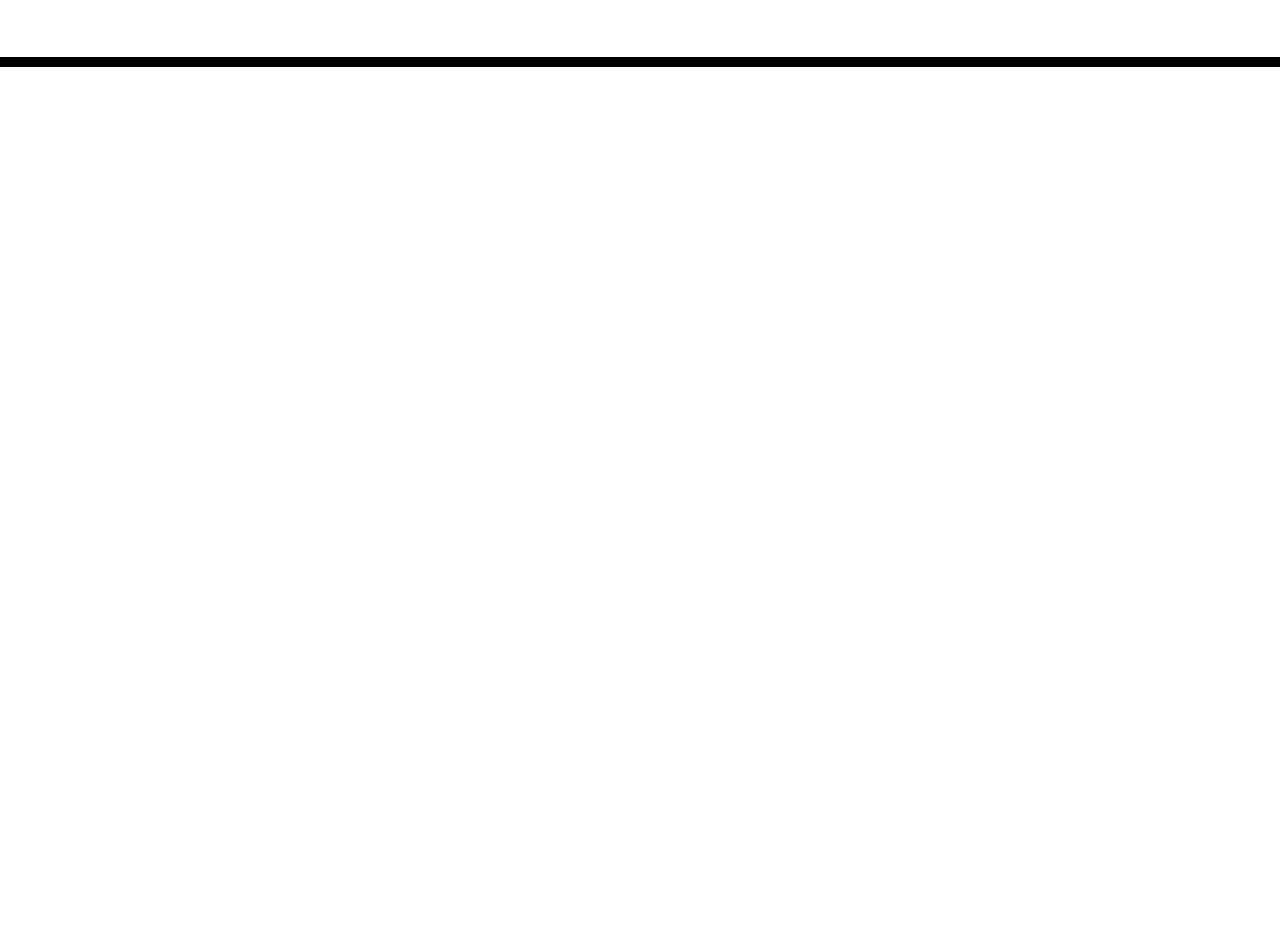
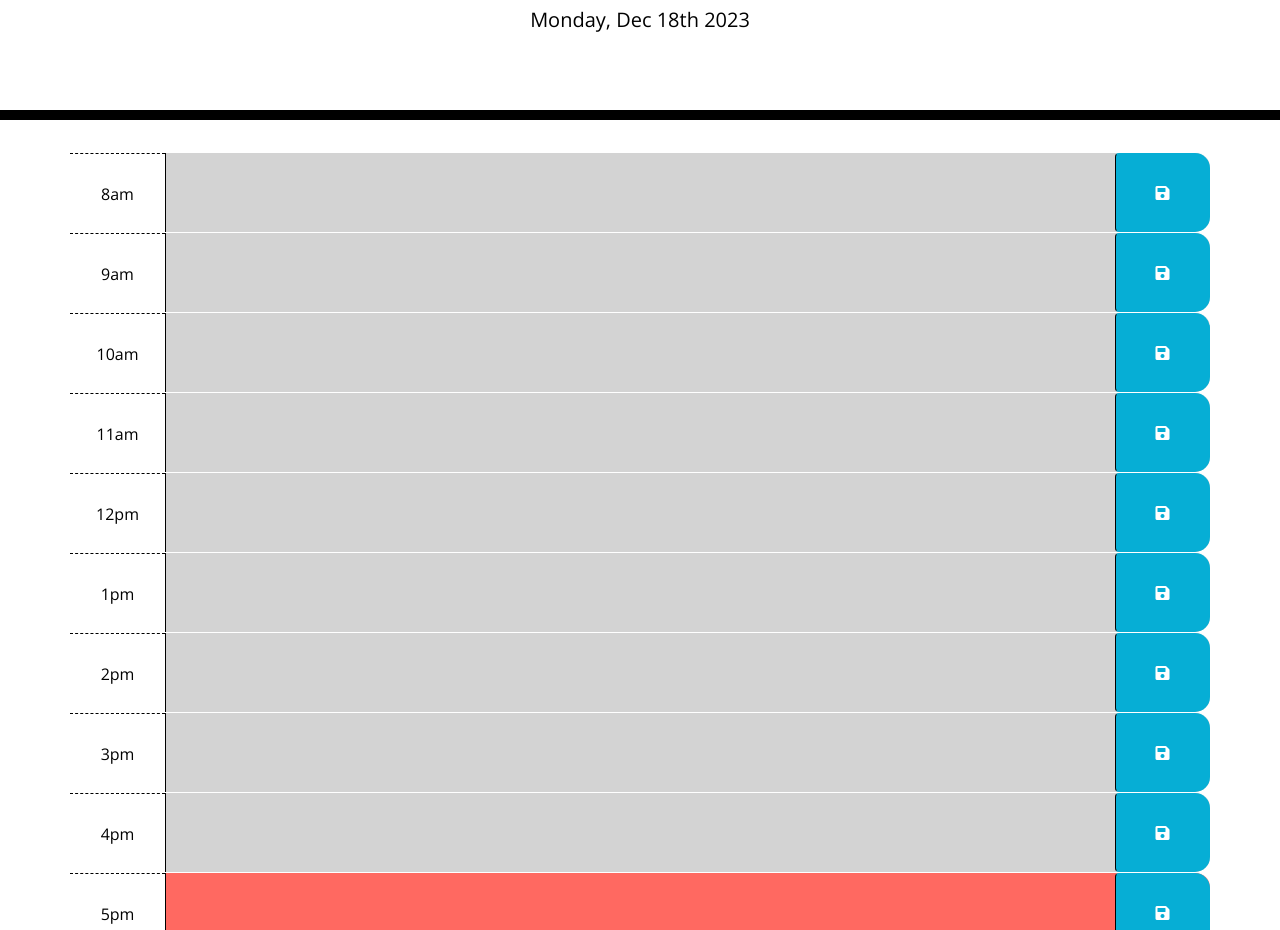
Before and after one commit to vlee109/Daily-Planner-App, a plain HTML site: page index.html in a window 1280 px wide. Shown: the part 184-1114 px from the top of the page. Before the commit the page ends 800 px from the top, so only its background shows below. Drawn offline with nearby package versions, Linux system fonts and the light colour scheme.

Commit message:
timeblock added

```diff
--- a/index.html
+++ b/index.html
@@ -1,40 +1,123 @@
 <!DOCTYPE html>
-<html lang="en-gb">
+<html lang="en">
+
 <head>
 	<meta charset="UTF-8" />
 	<meta name="viewport" content="width=device-width, initial-scale=1.0" />
 	<meta http-equiv="X-UA-Compatible" content="ie=edge" />
-    <link
-      href="https://cdn.jsdelivr.net/npm/bootstrap@5.3.0-alpha3/dist/css/bootstrap.min.css"
-      rel="stylesheet"
-      integrity="sha384-KK94CHFLLe+nY2dmCWGMq91rCGa5gtU4mk92HdvYe+M/SXH301p5ILy+dN9+nJOZ"
-      crossorigin="anonymous"
-      />
-    <link
-      rel="stylesheet"
-      href="https://use.fontawesome.com/releases/v5.8.1/css/all.css"
-      integrity="sha384-50oBUHEmvpQ+1lW4y57PTFmhCaXp0ML5d60M1M7uH2+nqUivzIebhndOJK28anvf"
-      crossorigin="anonymous"
-    />
-    <link
-      href="https://fonts.googleapis.com/css?family=Open+Sans&display=swap"
-      rel="stylesheet"
-    />
-    <link rel="stylesheet" href="style.css" />
-    <title>Work Day Scheduler</title>
+	<link rel="stylesheet" href="https://stackpath.bootstrapcdn.com/bootstrap/4.3.1/css/bootstrap.min.css" />
+	<link rel="stylesheet" href="https://use.fontawesome.com/releases/v5.8.1/css/all.css"
+		integrity="sha384-50oBUHEmvpQ+1lW4y57PTFmhCaXp0ML5d60M1M7uH2+nqUivzIebhndOJK28anvf" crossorigin="anonymous" />
+	<link href="https://fonts.googleapis.com/css?family=Open+Sans&display=swap" rel="stylesheet" />
+	<link rel="stylesheet" href="style.css">
+	<title>Work Day Scheduler - Challenge 5: Third-Party APIs </title>
 </head>
 
 <body>
-    <header>
+	<header class="jumbotron">
 		<h1 class="display-3">Work Day Scheduler</h1>
 		<p class="lead">A simple calendar app for scheduling your work day</p>
 		<p id="currentDay" class="lead"></p>
 	</header>
+
 	<div class="container">
-      <!-- Timeblocks go here -->
+
+		<!-- Timeblocks start here -->
+		<div id="hour8" class="row time-block">
+            <div class="col-md-1 hour">
+                8am
+            </div>
+            <textarea class="col-md-10 description">
+            </textarea>
+            <button class="btn saveBtn col-md-1"><i class="fas fa-save"></i></button>
         </div>
 
-    <script src="https://cdnjs.cloudflare.com/ajax/libs/jquery/3.2.1/jquery.min.js"></script>
-    <script src="https://cdn.jsdelivr.net/npm/dayjs@1/dayjs.min.js"></script>
+		<div id="hour9" class="row time-block">
+            <div class="col-md-1 hour">
+                9am
+            </div>
+            <textarea class="col-md-10 description">
+            </textarea>
+            <button class="btn saveBtn col-md-1"><i class="fas fa-save"></i></button>
+        </div>
+
+		<div id="hour10" class="row time-block">
+            <div class="col-md-1 hour">
+                10am
+            </div>
+            <textarea class="col-md-10 description">
+            </textarea>
+            <button class="btn saveBtn col-md-1"><i class="fas fa-save"></i></button>
+        </div>
+
+		<div id="hour10=1" class="row time-block">
+            <div class="col-md-1 hour">
+                11am
+            </div>
+            <textarea class="col-md-10 description">
+            </textarea>
+            <button class="btn saveBtn col-md-1"><i class="fas fa-save"></i></button>
+        </div>
+
+		<div id="hour12" class="row time-block">
+            <div class="col-md-1 hour">
+                12pm
+            </div>
+            <textarea class="col-md-10 description">
+            </textarea>
+            <button class="btn saveBtn col-md-1"><i class="fas fa-save"></i></button>
+        </div>
+
+		<div id="hour13" class="row time-block">
+            <div class="col-md-1 hour">
+                1pm
+            </div>
+            <textarea class="col-md-10 description">
+            </textarea>
+            <button class="btn saveBtn col-md-1"><i class="fas fa-save"></i></button>
+        </div>
+
+		<div id="hour14" class="row time-block">
+            <div class="col-md-1 hour">
+                2pm
+            </div>
+            <textarea class="col-md-10 description">
+            </textarea>
+            <button class="btn saveBtn col-md-1"><i class="fas fa-save"></i></button>
+        </div>
+
+		<div id="hour15" class="row time-block">
+            <div class="col-md-1 hour">
+                3pm
+            </div>
+            <textarea class="col-md-10 description">
+            </textarea>
+            <button class="btn saveBtn col-md-1"><i class="fas fa-save"></i></button>
+        </div>
+
+		<div id="hour16" class="row time-block">
+            <div class="col-md-1 hour">
+                4pm
+            </div>
+            <textarea class="col-md-10 description">
+            </textarea>
+            <button class="btn saveBtn col-md-1"><i class="fas fa-save"></i></button>
+        </div>
+
+		<div id="hour17" class="row time-block">
+            <div class="col-md-1 hour">
+                5pm
+            </div>
+            <textarea class="col-md-10 description">
+            </textarea>
+            <button class="btn saveBtn col-md-1"><i class="fas fa-save"></i></button>
+        </div>
+
+	</div>
+
+	<script src="https://code.jquery.com/jquery-3.4.1.min.js"></script>
+	<script src="https://cdnjs.cloudflare.com/ajax/libs/moment.js/2.24.0/moment.min.js"></script>
+	<script src="script.js"></script>
 </body>
+
 </html>
--- /dev/null
+++ b/script.js
@@ -0,0 +1,46 @@
+var todayDate = moment().format("dddd, MMM Do YYYY");
+$("#currentDay").html(todayDate);
+
+$(document).ready(function () {
+  $(".saveBtn").on("click", function () {
+    var text = $(this).siblings(".description").val();
+    var time = $(this).parent().attr("id");
+
+    localStorage.setItem(time, text);
+  });
+
+  function timeTracker() {
+    var timeNow = moment().hour();
+
+    $(".time-block").each(function () {
+      var blockTime = parseInt($(this).attr("id").split("hour")[1]);
+
+      if (blockTime < timeNow) {
+        $(this).removeClass("future");
+        $(this).removeClass("present");
+        $(this).addClass("past");
+      } else if (blockTime === timeNow) {
+        $(this).removeClass("past");
+        $(this).removeClass("future");
+        $(this).addClass("present");
+      } else {
+        $(this).removeClass("present");
+        $(this).removeClass("past");
+        $(this).addClass("future");
+      }
+    });
+  }
+
+  $("#hour8 .description").val(localStorage.getItem("hour8"));
+  $("#hour9 .description").val(localStorage.getItem("hour9"));
+  $("#hour10 .description").val(localStorage.getItem("hour10"));
+  $("#hour11 .description").val(localStorage.getItem("hour11"));
+  $("#hour12 .description").val(localStorage.getItem("hour12"));
+  $("#hour13 .description").val(localStorage.getItem("hour13"));
+  $("#hour14 .description").val(localStorage.getItem("hour14"));
+  $("#hour15 .description").val(localStorage.getItem("hour15"));
+  $("#hour16 .description").val(localStorage.getItem("hour16"));
+  $("#hour17 .description").val(localStorage.getItem("hour17"));
+
+  timeTracker();
+});
--- a/style.css
+++ b/style.css
@@ -1,5 +1,5 @@
 body {
-  font-family: 'Open Sans', sans-serif;
+  font-family: "Open Sans", sans-serif;
   font-size: 16px;
   line-height: 1;
 }
@@ -13,13 +13,12 @@ textarea {
   padding: 10px;
 }
 
-header {
+.jumbotron {
   text-align: center;
   background-color: transparent;
   color: black;
   border-radius: 0;
   border-bottom: 10px solid black;
-  padding: 60px;
 }
 
 .description {
@@ -70,3 +69,25 @@ header {
   font-size: 20px;
   transition: all 0.3s ease-in-out;
 }
+
+@media screen and (max-width: 768px), screen and (max-width: 575px) {
+  .row {
+    height: auto;
+    margin-top: 20px;
+  }
+
+  .hour {
+    padding-right: 17%;
+  }
+
+  .saveBtn {
+    border: 0;
+    border-radius: 0.25rem;
+    height: 50px;
+  }
+
+  textarea {
+    min-height: 85px;
+    border: 0;
+  }
+}
```
Lines whose indentation alone changed are shown as unchanged.
